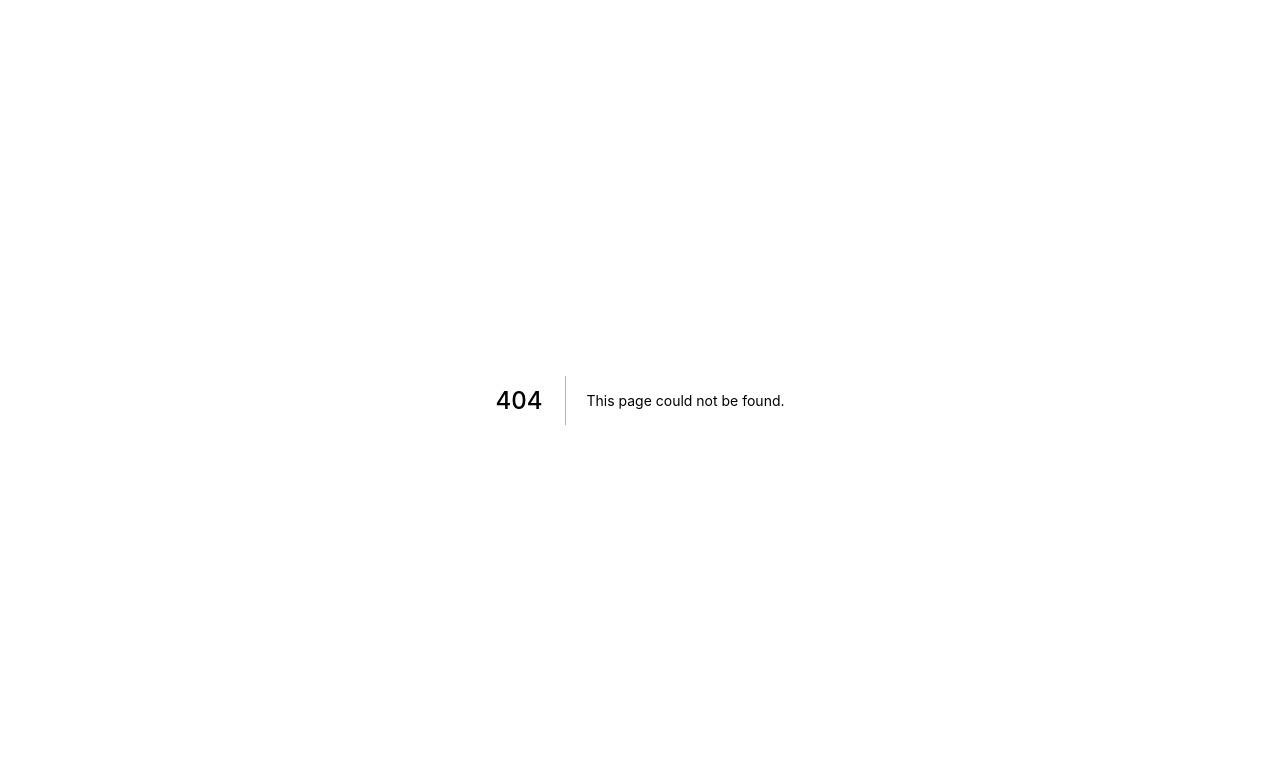
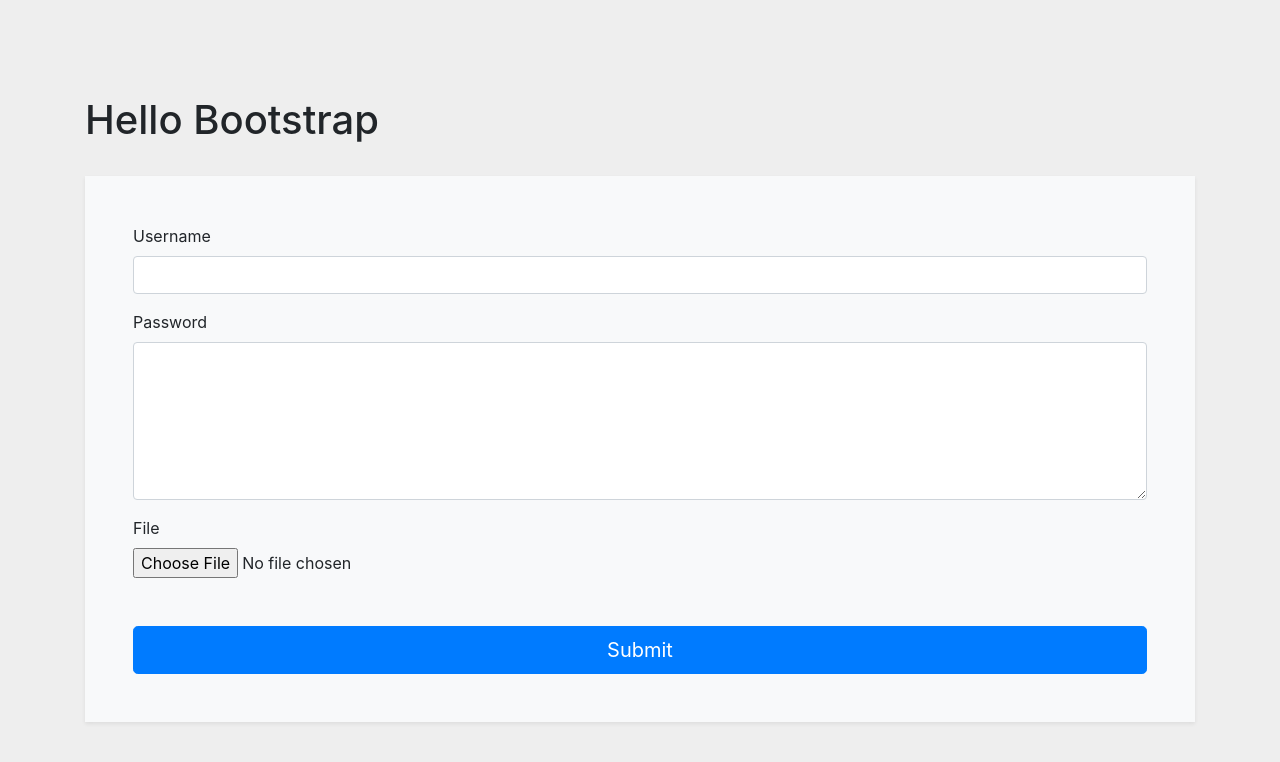
Before and after one commit to ramiresviana/hello-nodejs-nextjs, a Next.js app: page /new in a window 1280 px wide. Before the commit this address had no page. Shown: the top 762 px of the page. Built offline with nearby package versions, Linux system fonts and the light colour scheme.

Commit message:
add: static new page

```diff
--- /dev/null
+++ b/pages/new.js
@@ -0,0 +1,23 @@
+export default function New() {
+    return (
+        <div class="container py-5">
+          <h1 class="mt-5 pb-4">Hello Bootstrap</h1>
+
+            <form class="shadow-sm bg-light p-5">
+                <div class="form-group">
+                    <label>Username</label>
+                    <input class="form-control" />
+                </div>
+                <div class="form-group">
+                    <label>Password</label>
+                    <textarea rows="6" class="form-control"></textarea>
+                </div>
+                <div class="form-group">
+                    <label>File</label>
+                    <input type="file" class="form-control-file" />
+                </div>
+                <button type="submit" class="btn btn-block btn-lg btn-primary mt-5">Submit</button>
+            </form>
+        </div>
+      )
+}
```
